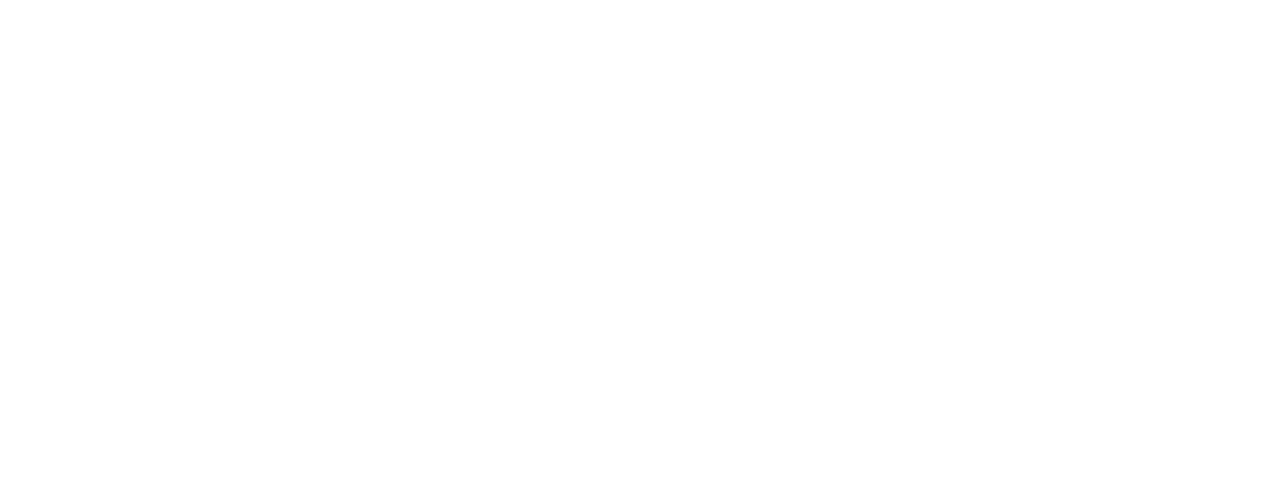
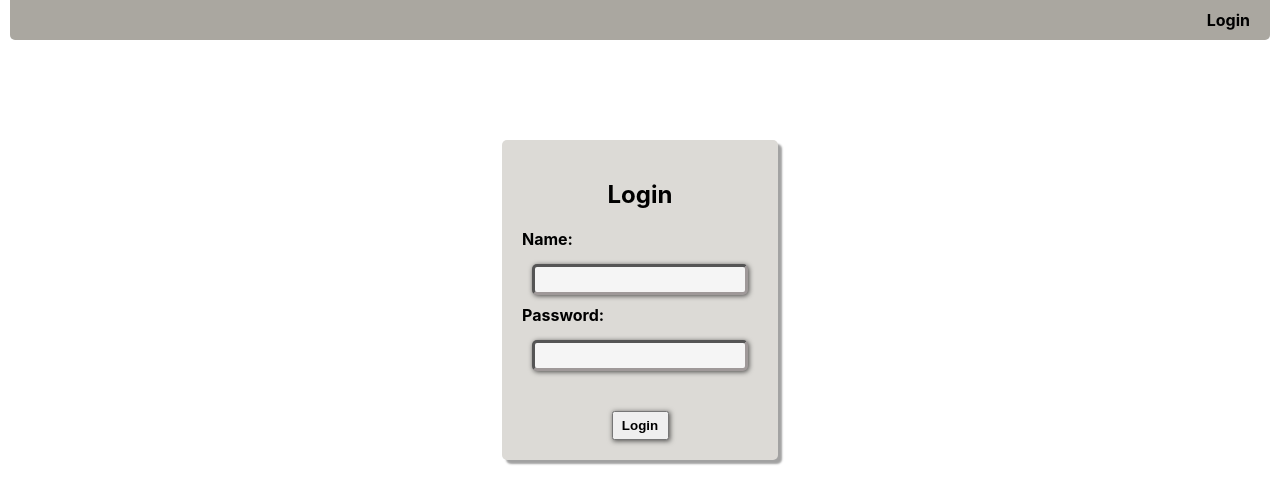
Before and after one commit to ModestasSinkevicius1/clothe_shop, a React (Create React App) app: page / in a window 1280 px wide. Before the commit this address had no page. Shown: the top 504 px of the page. Built offline with nearby package versions, Linux system fonts and the light colour scheme; no server answers.

Commit message:
added default route

```diff
--- a/src/App.jsx
+++ b/src/App.jsx
@@ -143,6 +143,7 @@ useEffect(() => {
         <header className="App-header">
           {/* <ShowNav /> */}
           <Routes>
+            <Route path='/' element={<LoginPage setRefreshStatus={setRefreshStatus} />}> </Route>
             <Route path='/login' element={<LoginPage setRefreshStatus={setRefreshStatus} />}> </Route>
             <Route path='/logout' element={<LogoutPage setRefreshStatus={setRefreshStatus} />}> </Route>
             <Route path='/home' element={<RequireAuth role='user'><Home /></RequireAuth>}></Route>
```
